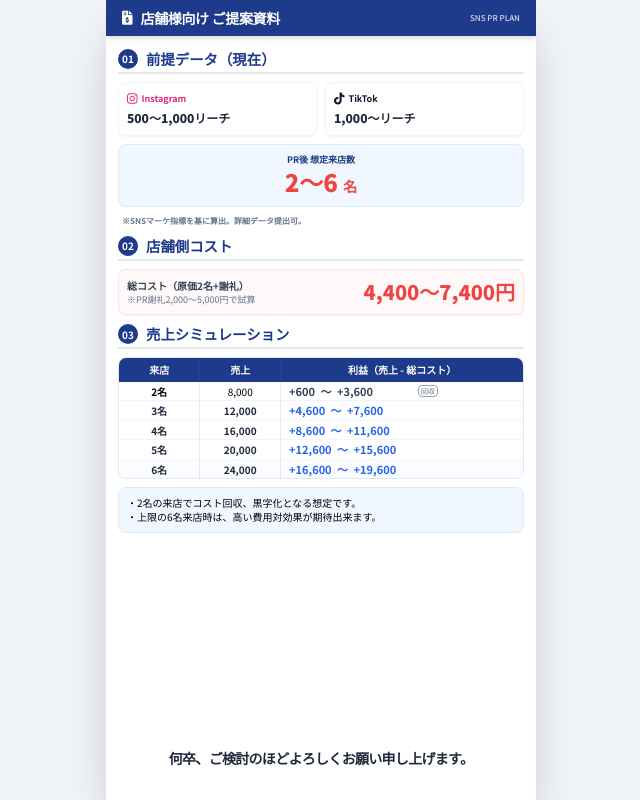
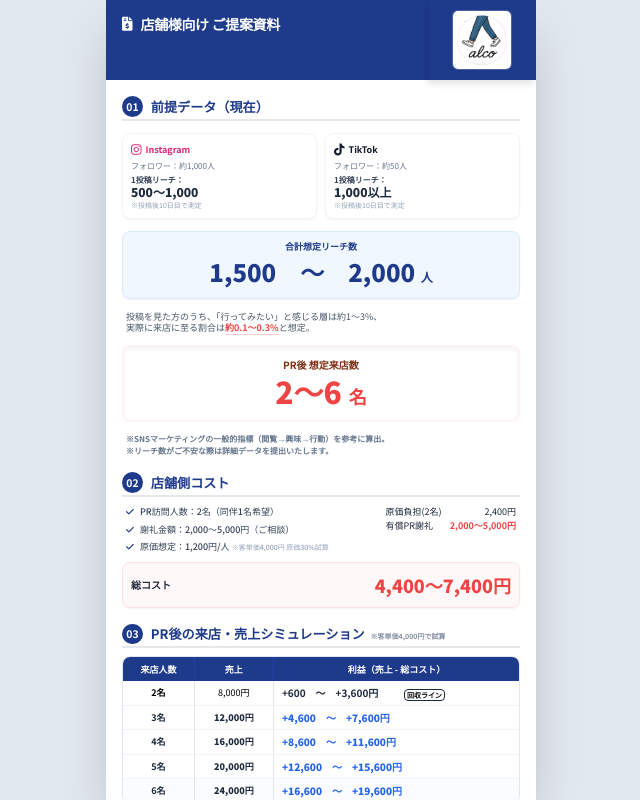
Before and after one commit to kansai-gurme-alco/2, a plain HTML site: page index.html in a window 1280 px wide. Shown: the whole page, without its empty margins (319-959 px from the left). Drawn offline with nearby package versions, Linux system fonts and the light colour scheme.

Commit message:
Update index.html

```diff
--- a/index.html
+++ b/index.html
@@ -3,7 +3,7 @@
 <head>
     <meta charset="UTF-8">
     <meta name="viewport" content="width=device-width, initial-scale=1.0">
-    <title>店舗向けご提案資料 - スマホ最適化版</title>
+    <title>店舗向けご提案資料 - スマホ縦長最終版</title>
     <script src="https://cdn.tailwindcss.com"></script>
     <link rel="preconnect" href="https://fonts.googleapis.com">
     <link rel="preconnect" href="https://fonts.gstatic.com" crossorigin>
@@ -12,34 +12,76 @@
     <style>
         body {
             font-family: 'Noto Sans JP', sans-serif;
-            background-color: #f1f5f9;
-            margin: 0;
+            background-color: #e2e8f0;
             display: flex;
             justify-content: center;
+            align-items: center;
+            min-height: 100vh;
+            margin: 0;
         }
-        /* 9:16 スマホサイズ設定 */
-        .phone-container {
+        .slide-container {
             width: 100vw;
-            max-width: 430px; /* iPhone Pro Max級の幅 */
+            max-width: 430px;
             height: 100vh;
             background-color: white;
+            box-shadow: 0 25px 50px -12px rgba(0, 0, 0, 0.25);
             display: flex;
             flex-direction: column;
             overflow: hidden;
-            position: relative;
         }
         .bg-custom-blue { background-color: #1e3a8a; }
         .text-custom-blue { color: #1e3a8a; }
         .bg-light-blue { background-color: #f0f7ff; }
         .bg-light-red { background-color: #fff8f8; }
 
-        /* 金額幅の調整 */
+        /* ヘッダーの変形レイアウト */
+        .header-container {
+            position: relative;
+            background-color: #1e3a8a;
+            color: white;
+            display: flex;
+            justify-content: space-between;
+            align-items: flex-start; /* 左上基準 */
+            padding: 0;
+            overflow: visible;
+            min-height: 48px;
+        }
+
+        .header-left {
+            padding: 0.75rem 1rem;
+            display: flex;
+            align-items: center;
+            gap: 0.5rem;
+            height: 48px;
+        }
+
+        /* 右側だけ下に広がるボックス */
+        .header-right-box {
+            background-color: #1e3a8a;
+            width: 25%; /* 右側の約4分の1 */
+            min-width: 80px;
+            height: 80px; /* アイコンに合わせて高さを出す */
+            display: flex;
+            justify-content: center;
+            align-items: center;
+            box-shadow: -2px 4px 6px rgba(0,0,0,0.1);
+            border-bottom-left-radius: 4px;
+        }
+
+        .header-image {
+            width: 60px;
+            height: 60px;
+            object-fit: cover;
+            border-radius: 6px;
+            border: 1px solid rgba(255,255,255,0.2);
+        }
+
         .profit-value {
             display: inline-block;
             white-space: nowrap;
-            min-width: 125px;
+            min-width: 120px;
             text-align: left;
-            font-size: 11px;
+            font-size: 10px;
         }
 
         .simulation-table td {
@@ -47,123 +89,177 @@
             padding-bottom: 0.25rem;
         }
 
-        h2 { font-size: 0.9rem !important; }
-        p, span, td { font-size: 10px; }
+        .closing-text {
+            font-size: 0.95rem;
+            font-weight: 900;
+            color: #1e293b;
+            text-align: center;
+            letter-spacing: 0.02em;
+            width: 100%;
+            margin-top: 0.75rem;
+            padding-bottom: 1.5rem;
+            white-space: nowrap;
+        }
 
-        /* セクション間の余白調整 */
-        section { margin-bottom: 0.5rem; }
+        h2 { font-size: 0.82rem !important; }
+        .section-tag { width: 1.3rem; height: 1.3rem; font-size: 0.65rem; }
+
+        @media print {
+            body { background-color: white; }
+            .slide-container { box-shadow: none; height: auto; overflow: visible; }
+            .header-right-box { height: 60px; }
+            .header-image { width: 50px; height: 50px; }
+        }
     </style>
 </head>
 <body>
 
-    <div class="phone-container shadow-2xl">
-        <header class="bg-custom-blue text-white py-2 px-4 flex justify-between items-center shadow-md shrink-0">
-            <div class="flex items-center gap-2">
+    <div class="slide-container">
+        <header class="header-container shrink-0">
+            <div class="header-left">
                 <i class="fas fa-file-invoice-dollar text-sm"></i>
                 <h1 class="text-sm font-black tracking-tight">店舗様向け ご提案資料</h1>
             </div>
-            <span class="text-[8px] font-medium opacity-80 uppercase">SNS PR Plan</span>
+
+            <div class="header-right-box">
+                <img src="image.jpg" alt="PR Icon" class="header-image" onerror="this.src='https://via.placeholder.com/60?text=IMG'">
+            </div>
         </header>
 
-        <div class="flex-1 p-3 flex flex-col overflow-hidden">
+        <div class="flex-1 p-4 flex flex-col gap-4 overflow-hidden overflow-y-auto">
 
-            <section class="shrink-0">
-                <div class="flex items-center gap-2 border-b-2 border-custom-blue mb-2 pb-0.5">
-                    <span class="bg-custom-blue text-white rounded-full w-5 h-5 flex items-center justify-center font-bold text-[10px]">01</span>
+            <div class="flex flex-col gap-2 shrink-0">
+                <div class="flex items-center gap-2 border-b-2 border-custom-blue pb-0.5 mb-1">
+                    <span class="bg-custom-blue text-white rounded-full section-tag flex items-center justify-center font-bold">01</span>
                     <h2 class="font-bold text-custom-blue">前提データ（現在）</h2>
                 </div>
-                <div class="grid grid-cols-2 gap-2 mb-2">
+
+                <div class="grid grid-cols-2 gap-2">
                     <div class="border rounded-lg p-2 bg-white shadow-sm border-slate-100">
                         <div class="flex items-center gap-1 mb-0.5 text-pink-600">
-                            <i class="fab fa-instagram text-xs"></i><span class="font-bold text-[9px]">Instagram</span>
+                            <i class="fab fa-instagram text-xs"></i>
+                            <span class="font-bold text-[9px]">Instagram</span>
                         </div>
-                        <p class="text-[12px] font-black text-slate-800">500〜1,000リーチ</p>
+                        <p class="text-[8px] text-slate-500">フォロワー：約1,000人</p>
+                        <p class="text-[8px] font-bold text-slate-700 mt-0.5">1投稿リーチ：</p>
+                        <p class="text-[12px] font-black text-slate-800 leading-none">500〜1,000</p>
+                        <p class="text-[7px] text-slate-400 mt-0.5">※投稿後10日目で測定</p>
                     </div>
                     <div class="border rounded-lg p-2 bg-white shadow-sm border-slate-100">
                         <div class="flex items-center gap-1 mb-0.5 text-slate-900">
-                            <i class="fab fa-tiktok text-xs"></i><span class="font-bold text-[9px]">TikTok</span>
+                            <i class="fab fa-tiktok text-xs"></i>
+                            <span class="font-bold text-[9px]">TikTok</span>
                         </div>
-                        <p class="text-[12px] font-black text-slate-800">1,000〜リーチ</p>
+                        <p class="text-[8px] text-slate-500">フォロワー：約50人</p>
+                        <p class="text-[8px] font-bold text-slate-700 mt-0.5">1投稿リーチ：</p>
+                        <p class="text-[12px] font-black text-slate-800 leading-none">1,000以上</p>
+                        <p class="text-[7px] text-slate-400 mt-0.5">※投稿後10日目で測定</p>
                     </div>
                 </div>
-                <div class="bg-light-blue rounded-lg py-2 text-center border border-blue-100 mb-2">
-                    <p class="text-custom-blue font-bold text-[9px]">PR後 想定来店数</p>
-                    <div class="text-2xl font-black text-red-500">2〜6 <span class="text-sm">名</span></div>
+
+                <div class="bg-light-blue rounded-lg py-2 text-center border border-blue-100 shadow-sm my-1">
+                    <p class="text-custom-blue font-bold text-[9px]">合計想定リーチ数</p>
+                    <div class="text-2xl font-black text-custom-blue py-0.5">
+                        1,500&emsp;〜&emsp;2,000 <span class="text-xs">人</span>
+                    </div>
                 </div>
-                <div class="space-y-0.5 px-1">
-                    <p class="text-[8px] text-slate-500 font-bold">※SNSマーケ指標を基に算出。詳細データ提出可。</p>
+
+                <div class="text-[9px] text-slate-600 leading-tight px-1 mb-1">
+                    投稿を見た方のうち、「行ってみたい」と感じる層は約1〜3%、<br>
+                    実際に来店に至る割合は<span class="text-red-500 font-bold border-b border-red-200">約0.1〜0.3%</span>と想定。
+                </div>
+
+                <div class="border-2 border-red-50 rounded-lg py-2.5 text-center bg-white shadow-inner">
+                    <p class="text-[10px] font-bold text-orange-900">PR後 想定来店数</p>
+                    <div class="text-3xl font-black text-red-500 leading-none mt-1">2〜6 <span class="text-lg">名</span></div>
+                </div>
+
+                <div class="space-y-0.5 px-1 mt-1">
+                    <p class="text-[8px] text-slate-500 font-bold leading-tight">※SNSマーケティングの一般的指標（閲覧→興味→行動）を参考に算出。</p>
+                    <p class="text-[8px] text-slate-500 font-bold leading-tight">※リーチ数がご不安な際は詳細データを提出いたします。</p>
+                </div>
+            </div>
+
+            <section class="shrink-0 flex flex-col gap-2">
+                <div class="flex items-center gap-2 border-b-2 border-custom-blue pb-0.5">
+                    <span class="bg-custom-blue text-white rounded-full section-tag flex items-center justify-center font-bold">02</span>
+                    <h2 class="font-bold text-custom-blue">店舗側コスト</h2>
+                </div>
+                <div class="flex justify-between text-[9px] px-1">
+                    <div class="space-y-1 text-slate-700 font-medium">
+                        <p><i class="fas fa-check text-custom-blue mr-1"></i> PR訪問人数：2名（同伴1名希望）</p>
+                        <p><i class="fas fa-check text-custom-blue mr-1"></i> 謝礼金額：2,000〜5,000円（ご相談）</p>
+                        <p><i class="fas fa-check text-custom-blue mr-1"></i> 原価想定：1,200円/人 <span class="text-[7px] text-slate-400">※客単価4,000円 原価30%試算</span></p>
+                    </div>
+                    <div class="text-slate-800 space-y-1 shrink-0 ml-4">
+                        <div class="grid grid-cols-[auto_1fr] gap-x-2">
+                            <span class="whitespace-nowrap">原価負担(2名)</span>
+                            <span class="text-right">2,400円</span>
+                            <span class="whitespace-nowrap">有償PR謝礼</span>
+                            <span class="text-right text-red-500 font-bold">2,000〜5,000円</span>
+                        </div>
+                    </div>
+                </div>
+                <div class="bg-light-red rounded-lg p-2 flex justify-between items-center border border-red-100 shadow-sm">
+                    <span class="text-[10px] font-black text-slate-800">総コスト</span>
+                    <span class="text-lg font-black text-red-500">4,400〜7,400円</span>
                 </div>
             </section>
 
-            <section class="shrink-0">
-                <div class="flex items-center gap-2 border-b-2 border-custom-blue mb-2 pb-0.5">
-                    <span class="bg-custom-blue text-white rounded-full w-5 h-5 flex items-center justify-center font-bold text-[10px]">02</span>
-                    <h2 class="font-bold text-custom-blue">店舗側コスト</h2>
-                </div>
-                <div class="bg-light-red rounded-lg p-2 border border-red-100 shadow-sm flex justify-between items-center">
-                    <div>
-                        <p class="font-bold text-slate-700 text-[10px]">総コスト（原価2名+謝礼）</p>
-                        <p class="text-[9px] text-slate-500">※PR謝礼2,000〜5,000円で試算</p>
-                    </div>
-                    <div class="text-right">
-                        <span class="text-xl font-black text-red-500">4,400〜7,400円</span>
+            <section class="flex flex-col gap-2 shrink-0">
+                <div class="flex items-center gap-2 border-b-2 border-custom-blue pb-0.5">
+                    <span class="bg-custom-blue text-white rounded-full section-tag flex items-center justify-center font-bold">03</span>
+                    <div class="flex items-baseline gap-1.5 overflow-hidden">
+                        <h2 class="font-bold text-custom-blue whitespace-nowrap">PR後の来店・売上シミュレーション</h2>
+                        <span class="text-[7px] text-slate-500 font-bold whitespace-nowrap opacity-80">※客単価4,000円で試算</span>
                     </div>
                 </div>
-            </section>
 
-            <section class="flex-1 flex flex-col min-height-0">
-                <div class="flex items-center gap-2 border-b-2 border-custom-blue mb-2 pb-0.5">
-                    <span class="bg-custom-blue text-white rounded-full w-5 h-5 flex items-center justify-center font-bold text-[10px]">03</span>
-                    <h2 class="font-bold text-custom-blue">売上シミュレーション</h2>
-                </div>
-
-                <div class="overflow-hidden rounded-lg border border-slate-200 mb-2 shrink-0">
-                    <table class="w-full text-[10px]">
-                        <thead class="bg-custom-blue text-white">
+                <div class="overflow-hidden rounded-lg border border-slate-200 shrink-0">
+                    <table class="w-full text-[9px] simulation-table">
+                        <thead class="bg-custom-blue text-white text-center">
                             <tr class="h-6">
-                                <th class="border-r border-blue-800 w-1/5">来店</th>
-                                <th class="border-r border-blue-800 w-1/5">売上</th>
+                                <th class="border-r border-blue-800 w-[18%]">来店人数</th>
+                                <th class="border-r border-blue-800 w-[20%]">売上</th>
                                 <th>利益（売上 - 総コスト）</th>
                             </tr>
                         </thead>
                         <tbody class="bg-white">
-                            <tr class="border-b border-slate-100">
-                                <td class="text-center font-bold border-r">2名</td>
-                                <td class="text-center border-r">8,000</td>
-                                <td class="pl-2 flex items-center gap-1">
-                                    <span class="profit-value font-bold text-slate-700">+600&ensp;〜&ensp;+3,600</span>
-                                    <span class="text-[7px] border border-slate-400 px-0.5 rounded text-slate-500">回収</span>
+                            <tr class="border-b border-slate-100 text-center">
+                                <td class="font-bold border-r">2名</td>
+                                <td class="border-r">8,000円</td>
+                                <td class="text-left pl-2">
+                                    <span class="profit-value font-bold text-slate-800">+600&emsp;〜&emsp;+3,600円</span>
+                                    <span class="text-[7px] border border-slate-800 px-0.5 rounded font-bold align-middle whitespace-nowrap">回収ライン</span>
                                 </td>
                             </tr>
-                            <tr class="border-b border-slate-100 text-blue-600 font-bold">
-                                <td class="text-center border-r text-slate-800">3名</td><td class="text-center border-r text-slate-800">12,000</td>
-                                <td class="pl-2"><span class="profit-value">+4,600&ensp;〜&ensp;+7,600</span></td>
+                            <tr class="border-b border-slate-100 text-blue-600 font-black text-center">
+                                <td class="border-r text-slate-800 font-bold">3名</td><td class="border-r text-slate-800">12,000円</td>
+                                <td class="text-left pl-2"><span class="profit-value">+4,600&emsp;〜&emsp;+7,600円</span></td>
                             </tr>
-                            <tr class="border-b border-slate-100 text-blue-600 font-bold">
-                                <td class="text-center border-r text-slate-800">4名</td><td class="text-center border-r text-slate-800">16,000</td>
-                                <td class="pl-2"><span class="profit-value">+8,600&ensp;〜&ensp;+11,600</span></td>
+                            <tr class="border-b border-slate-100 text-blue-600 font-black text-center">
+                                <td class="border-r text-slate-800 font-bold">4名</td><td class="border-r text-slate-800">16,000円</td>
+                                <td class="text-left pl-2"><span class="profit-value">+8,600&emsp;〜&emsp;+11,600円</span></td>
                             </tr>
-                            <tr class="border-b border-slate-100 text-blue-600 font-bold">
-                                <td class="text-center border-r text-slate-800">5名</td><td class="text-center border-r text-slate-800">20,000</td>
-                                <td class="pl-2"><span class="profit-value">+12,600&ensp;〜&ensp;+15,600</span></td>
+                            <tr class="border-b border-slate-100 text-blue-600 font-black text-center">
+                                <td class="border-r text-slate-800 font-bold">5名</td><td class="border-r text-slate-800">20,000円</td>
+                                <td class="text-left pl-2"><span class="profit-value">+12,600&emsp;〜&emsp;+15,600円</span></td>
                             </tr>
-                            <tr class="bg-blue-50/30 text-blue-600 font-bold">
-                                <td class="text-center border-r text-slate-800">6名</td><td class="text-center border-r text-slate-800">24,000</td>
-                                <td class="pl-2"><span class="profit-value">+16,600&ensp;〜&ensp;+19,600</span></td>
+                            <tr class="bg-blue-50/30 text-blue-600 font-black text-center">
+                                <td class="border-r text-slate-800 font-bold">6名</td><td class="border-r text-slate-800">24,000円</td>
+                                <td class="text-left pl-2"><span class="profit-value">+16,600&emsp;〜&emsp;+19,600円</span></td>
                             </tr>
                         </tbody>
                     </table>
                 </div>
 
-                <div class="bg-light-blue p-2 rounded-lg border border-blue-100 text-[9px] leading-snug mb-3">
-                    <p>・2名の来店でコスト回収、黒字化となる想定です。</p>
-                    <p>・上限の6名来店時は、高い費用対効果が期待出来ます。</p>
+                <div class="bg-light-blue p-2.5 rounded-lg border border-blue-100 text-[8.5px] leading-relaxed shadow-sm">
+                    <p class="mb-0.5">・PR後想定来店数を基に2名の来店でコストを回収、黒字化となる想定で試算しております。</p>
+                    <p>・想定上限の6名来店時は、投下コストに対し高い費用対効果が期待出来る見込みです。</p>
                 </div>
 
-                <div class="mt-auto py-3">
-                    <p class="text-sm font-black text-slate-800 text-center tracking-tighter">
-                        何卒、ご検討のほどよろしくお願い申し上げます。
-                    </p>
+                <div class="closing-text">
+                    何卒、ご検討のほどよろしくお願い申し上げます。
                 </div>
             </section>
         </div>
```
